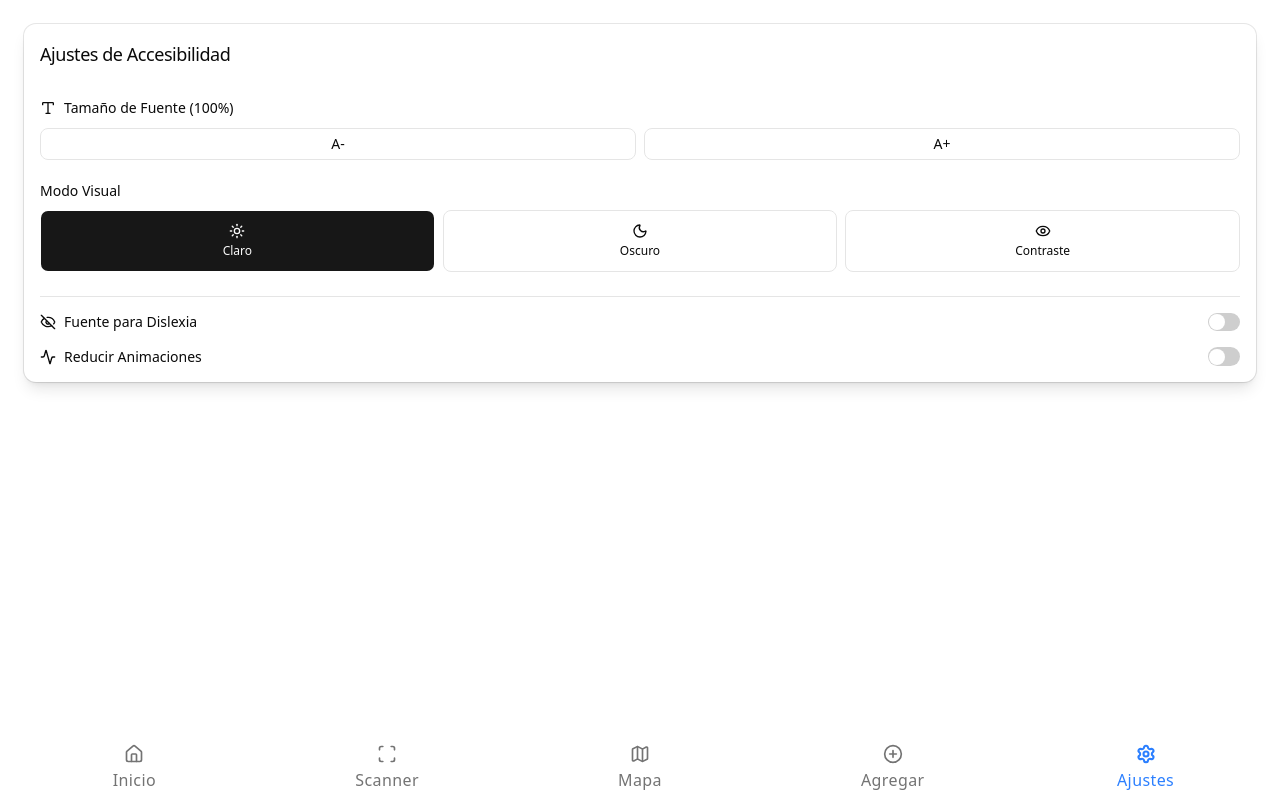
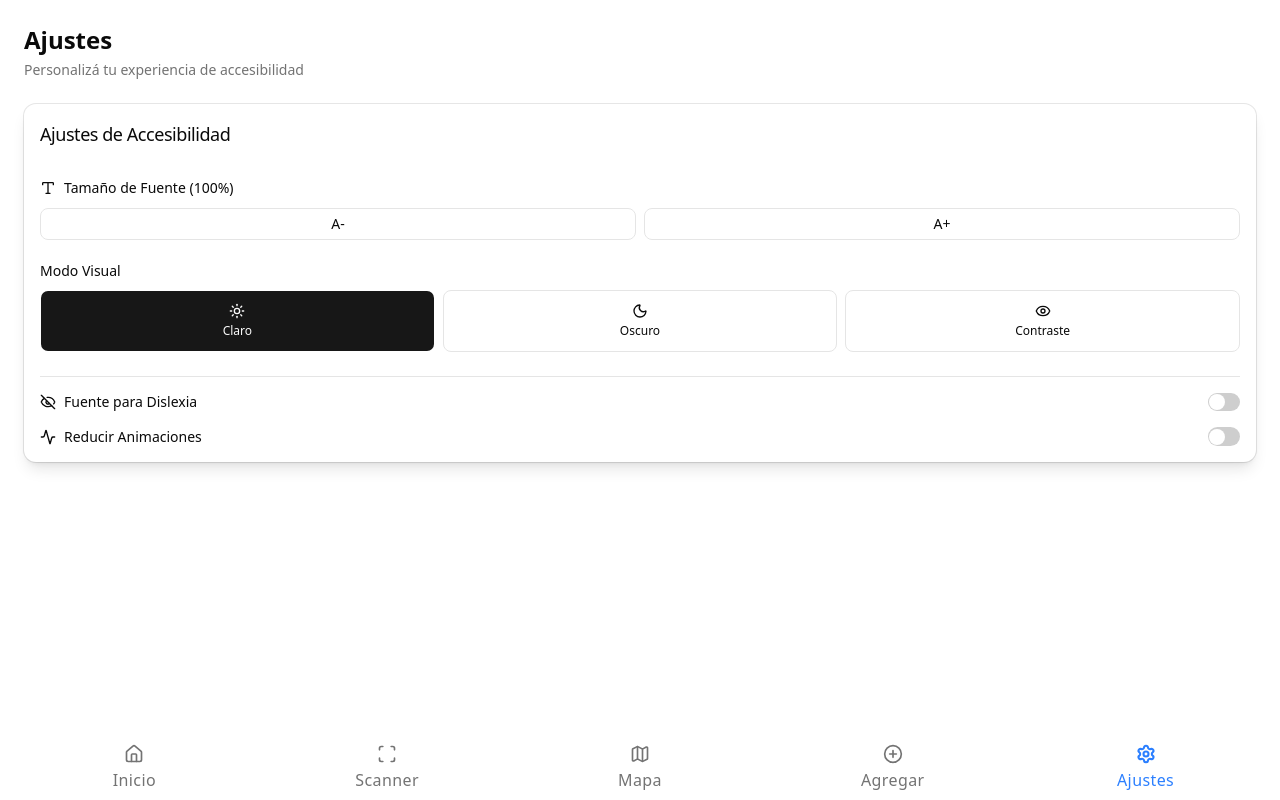
Before and after one commit to ImportFromCBastian/deux-project, a Next.js app in the folder frontend/: page /settings in a window 1280 px wide. Built offline with nearby package versions, Linux system fonts and the light colour scheme.

Commit message:
smol fix

```diff
--- a/frontend/app/settings/page.tsx
+++ b/frontend/app/settings/page.tsx
@@ -10,6 +10,12 @@ export default function Settings() {
     <>
       <AccessibilityEnforcer />
       <div className="flex flex-col gap-6 p-6 h-full">
+        <div>
+          <h1 className="text-2xl font-bold text-foreground mb-1">Ajustes</h1>
+          <p className="text-sm text-muted-foreground">
+            Personalizá tu experiencia de accesibilidad
+          </p>
+        </div>
         <AccessibilityPanel />
       </div>
     </>
--- a/frontend/components/accessibility/panel.tsx
+++ b/frontend/components/accessibility/panel.tsx
@@ -47,9 +47,9 @@ export function AccessibilityPanel() {
 
       <CardContent className="space-y-6">
         <div className="space-y-3">
-          <Label className="flex items-center gap-2">
+          <div className="flex items-center gap-2 text-sm leading-none font-medium select-none">
             <Type className="w-4 h-4" /> Tamaño de Fuente ({fontSize}%)
-          </Label>
+          </div>
           <div className="flex gap-2">
             <Button
               variant="outline"
@@ -73,7 +73,9 @@ export function AccessibilityPanel() {
         </div>
 
         <div className="space-y-3">
-          <Label>Modo Visual</Label>
+          <div className="text-sm leading-none font-medium select-none">
+            Modo Visual
+          </div>
           <div className="grid grid-cols-3 gap-2">
             {/* Usamos resolvedTheme para determinar la variante activa */}
             <Button
--- a/frontend/components/camera/scanner-page.tsx
+++ b/frontend/components/camera/scanner-page.tsx
@@ -146,6 +146,13 @@ export default function RealTimeScanner() {
 
   return (
     <div className="relative flex-1 w-full h-full bg-background text-foreground flex flex-col font-sans overflow-hidden">
+      {/* Header */}
+      <div className="bg-card border-b border-border px-4 py-3 z-10 shrink-0">
+        <h1 className="text-lg font-bold text-foreground">
+          Escáner de Góndola
+        </h1>
+      </div>
+
       {/* Visor */}
       <div
         ref={containerRef}
@@ -156,6 +163,8 @@ export default function RealTimeScanner() {
           ref={webcamRef}
           screenshotFormat="image/jpeg"
           className="max-w-full max-h-full object-contain"
+          title="Cámara en vivo para escáner de productos"
+          aria-label="Cámara en vivo para escaneo de códigos de barra y etiquetas de productos"
           videoConstraints={{
             facingMode: 'environment',
             width: { ideal: 1280 },
```
